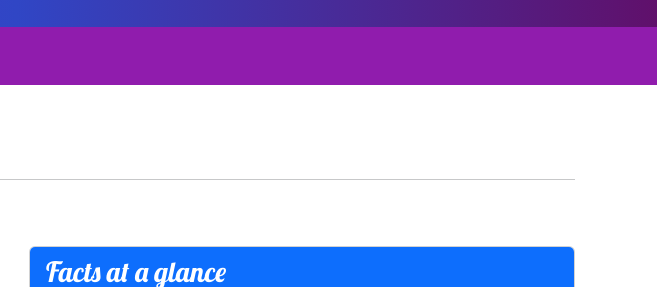
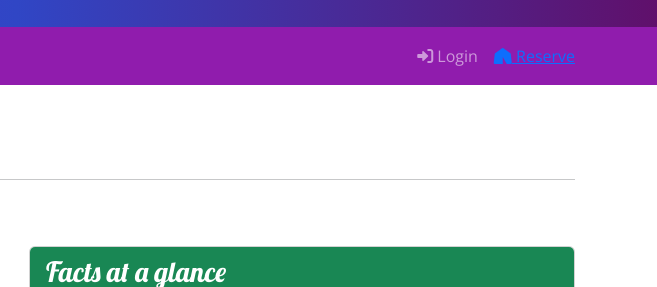
Before and after one commit to UlisesAQT/Nucampsite-Project, a plain HTML site: page aboutus.html in a window 1280 px wide. Shown: the part 135-422 px from the top of the page, 623-1280 px from the left. Drawn offline with nearby package versions, Linux system fonts and the light colour scheme.

Commit message:
added reserve button on all pages

```diff
--- a/aboutus.html
+++ b/aboutus.html
@@ -50,6 +50,17 @@
                     <li class="nav-item"> <a class="nav-link" href="#"><i class="fa-solid fa-list fa-lg"></i> Sites</a></li>
                     <li class="nav-item"> <a class="nav-link" href="contactus.html"><i class="fa-regular fa-address-card fa-lg"></i> Contact</a></li>
                 </ul>
+                <span class="navbar-text ms-auto">
+                    <a role="button" data-bs-toggle="modal" data-bs-target="#loginModal">
+                        <i class="fa-solid fa-right-to-bracket"></i> Login
+                    </a>
+                </span>
+                <span class="navbar-text ms-3">
+                    <a role="button" class="text-primary" data-bs-toggle="modal" data-bs-target="#reserveModal">
+                        <i class="fa-solid fa-tent"></i> Reserve
+                    </a>
+                </span>
+
             </div>
         </div>
     </nav>
@@ -82,8 +93,8 @@
             <!-- Table Section -->
             <div class="col-sm-6">
                 <div class="card">
-                    <h3 class="card-header bg-primary text-white ">Facts at a glance</h3>
-                    <div class="card-body">
+                    <h3 class="card-header bg-success text-white ">Facts at a glance</h3>
+                    <div class="card-body facts-list">
                         <dl class="row">
                             <dt class="col-6">Founded</dt>
                             <dd class="col-6">February 3, 2016</dd>
```
Also changed, not shown: contactus.html (+10 -0 lines).
